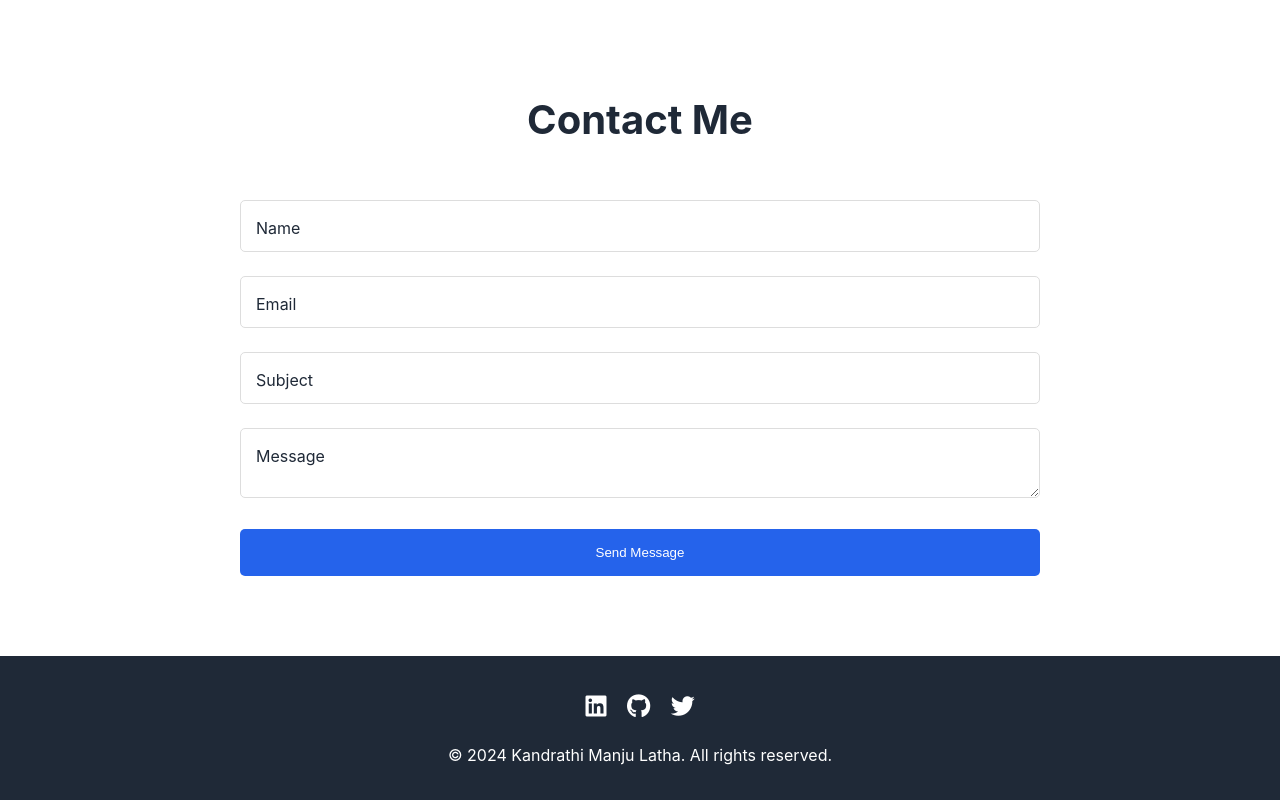
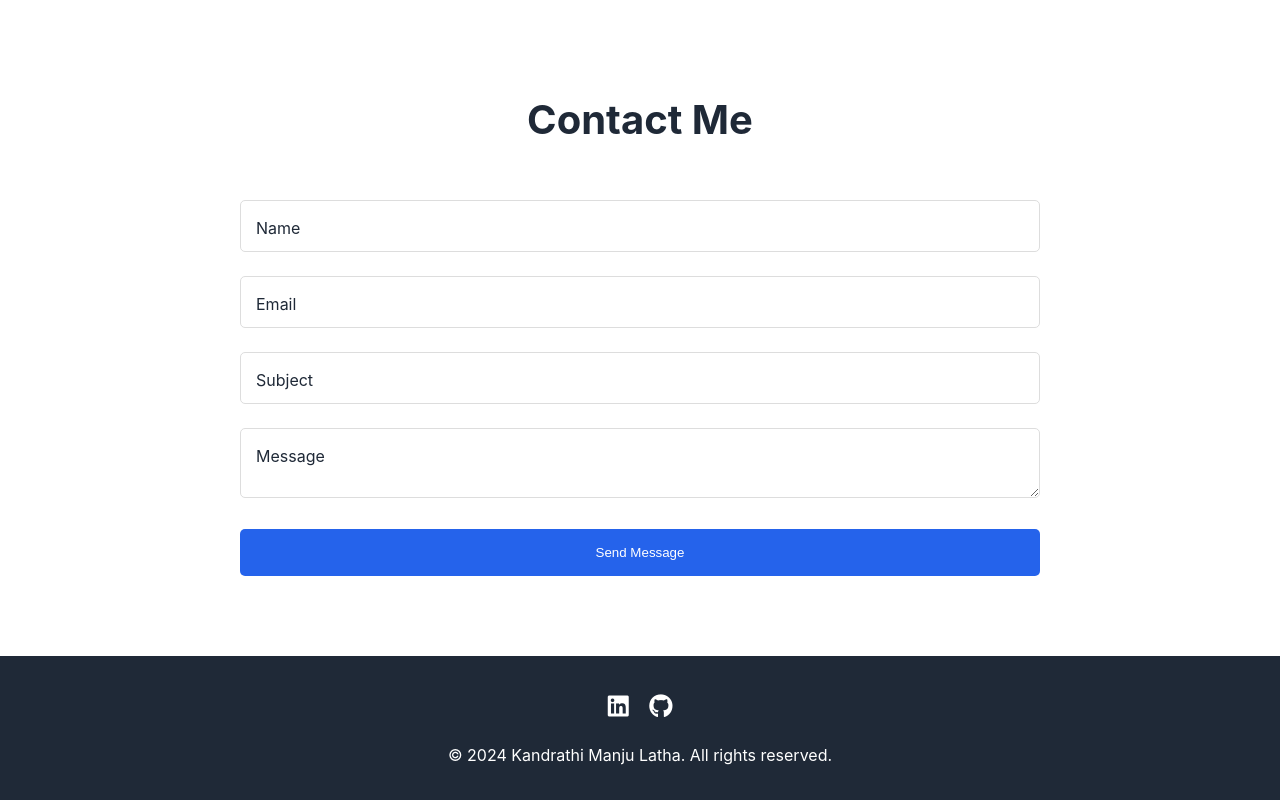
Before and after one commit to Manju-7327/Manju-Latha, a plain HTML site: page index.html in a window 1280 px wide. Shown: the part 3360-4160 px from the top of the page. Drawn offline with Linux system fonts and the light colour scheme.

Commit message:
Update index.html

```diff
--- a/index.html
+++ b/index.html
@@ -193,9 +193,8 @@
     <!-- Footer -->
     <footer class="footer">
         <div class="social-links">
-            <a href="#"><i class="fab fa-linkedin"></i></a>
-            <a href="#"><i class="fab fa-github"></i></a>
-            <a href="#"><i class="fab fa-twitter"></i></a>
+            <a href="https://www.linkedin.com/in/manjulatha-kandrathi-81837a28a/" target="_blank"><i class="fab fa-linkedin"></i></a>
+            <a href="https://github.com/Manju-7327" target="_blank"><i class="fab fa-github"></i></a>
         </div>
         <p>&copy; 2024 Kandrathi Manju Latha. All rights reserved.</p>
     </footer>
```
